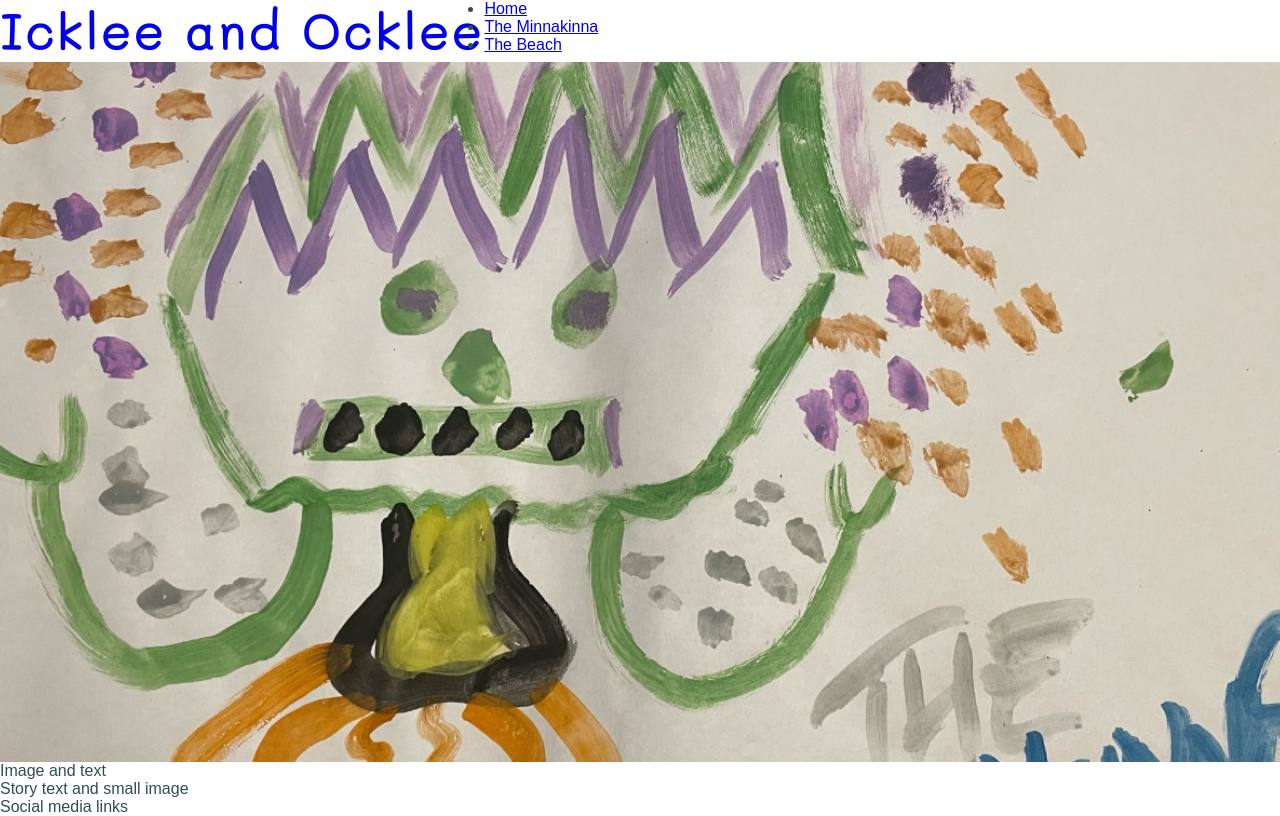
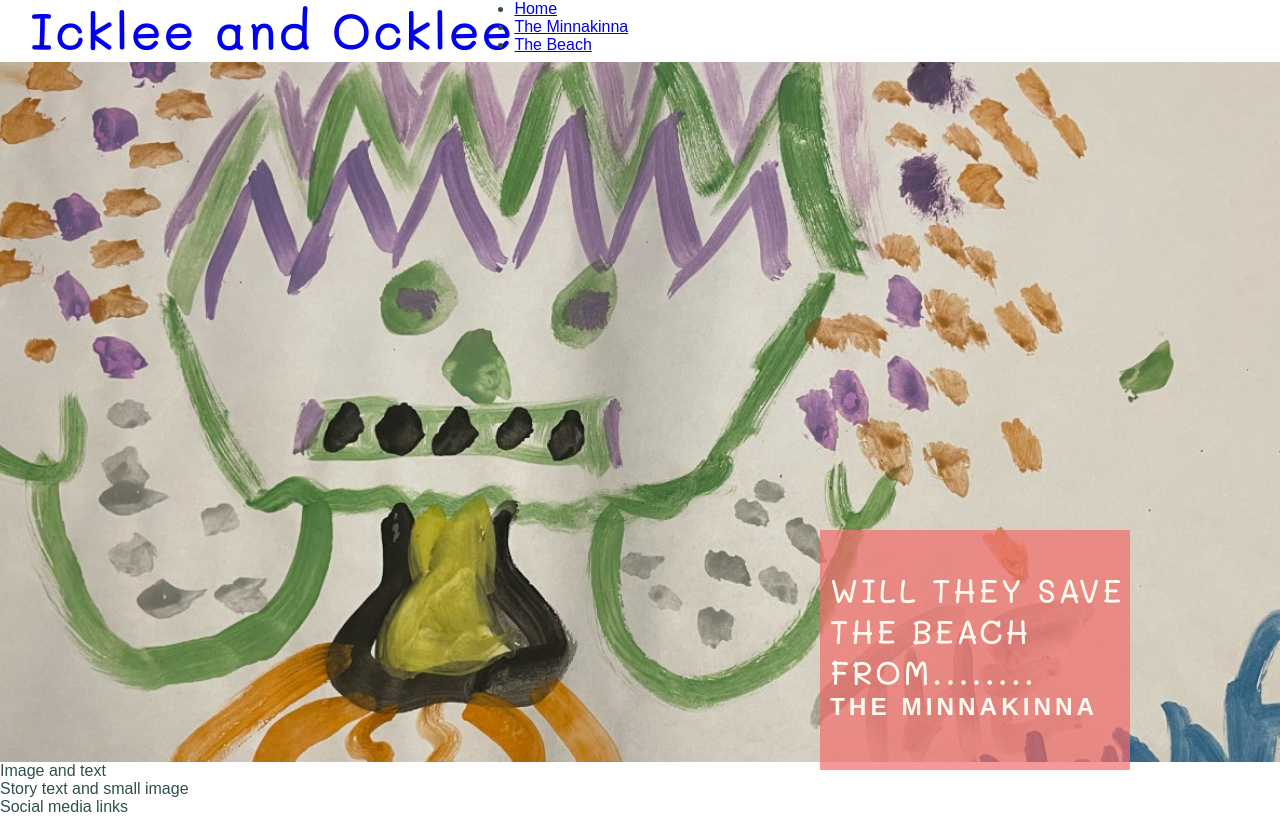
Before and after one commit to GingeHagler/Icklee-and-Ocklee, a plain HTML site: page index.html in a window 1280 px wide. Drawn offline with Linux system fonts and the light colour scheme.

Commit message:
Add cover text style

```diff
--- a/assets/css/style.css
+++ b/assets/css/style.css
@@ -23,6 +23,7 @@ h2 {
 #logo {
     float: left;
     font-size: 300%;
+    margin-left: 30px;
 }
 
 /* hero image*/
@@ -32,6 +33,10 @@ h2 {
     width: 100%;
     overflow: hidden;
 }
+
+#cover-text, #cover-text h2 {
+    color: floralwhite;
+    }
 
 #hero-image {
     height: 700px;
@@ -55,3 +60,23 @@ animation-fill-mode: forwards;
         transform: scale(1.1);
     }
 }
+
+#cover-text {
+    font-size: 130%;
+    font-family: nerko-one, sans-serif;
+    text-transform: uppercase;
+    letter-spacing: 4px;
+
+    width: 300px;
+    height: 200px;
+
+    padding-top: 40px;
+    padding-left: 10px;
+
+    background-color: rgba(241, 109, 107, .7);
+
+    bottom: 30px;
+    right: 150px;
+
+    position: absolute;
+}
--- a/index.html
+++ b/index.html
@@ -33,6 +33,10 @@
     </header>
     <section id="hero-outer">
         <div id="hero-image"></div>
+        <div id="cover-text">
+        <h2>Will they save the beach from........</h2>
+        <h3>The Minnakinna</h3>
+        </div>
     </section>
     <section>
         Image and text
```
